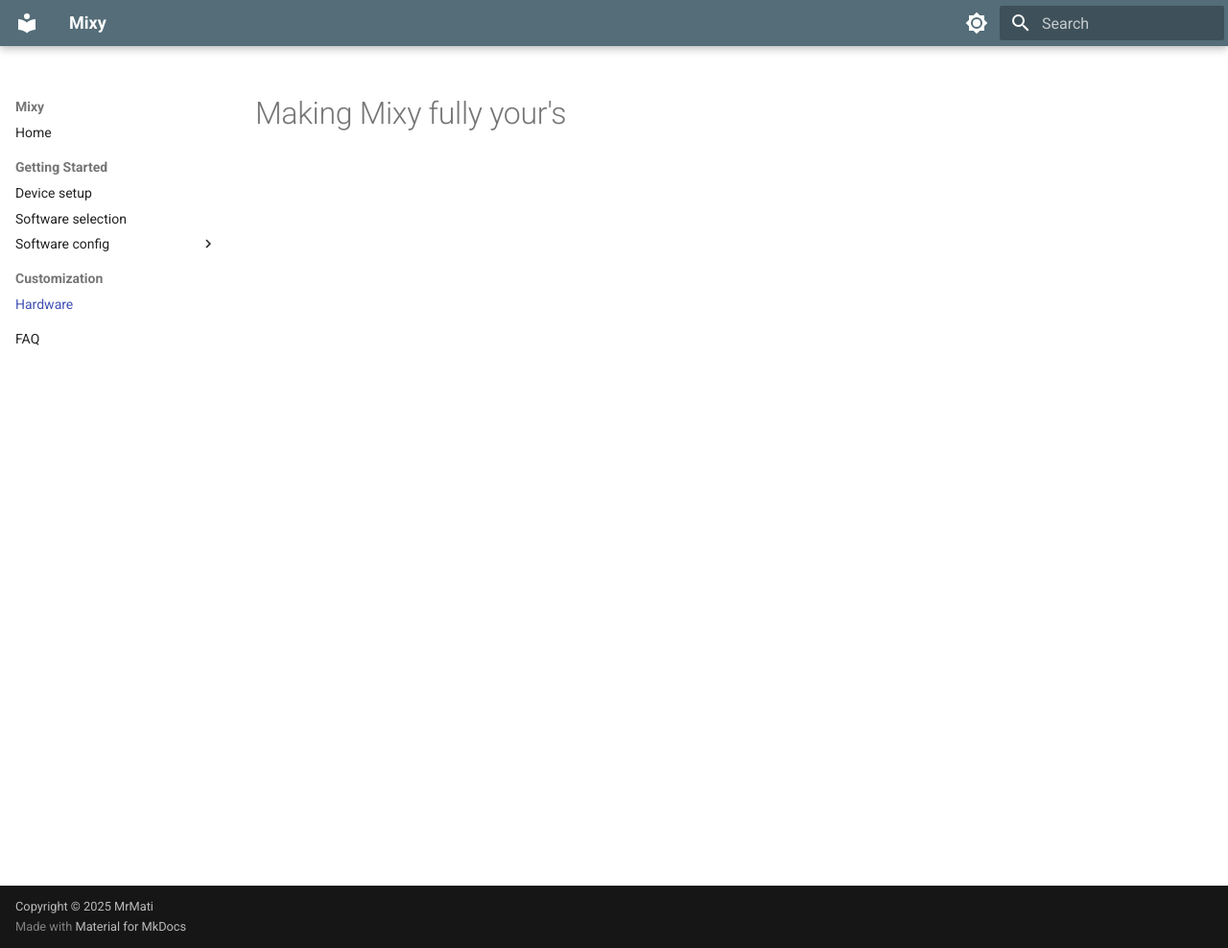
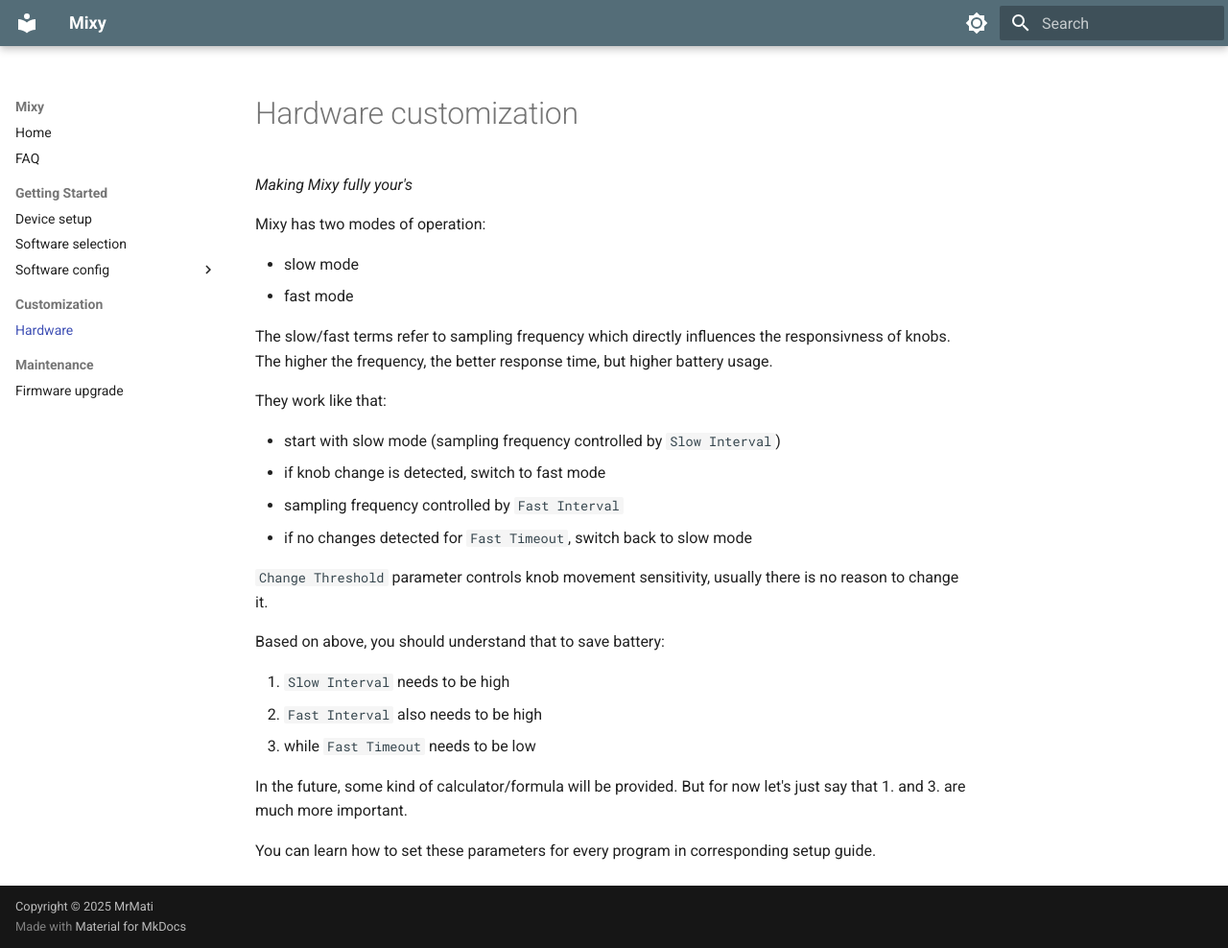
Before and after one commit to MixyLabs/docs, an MkDocs documentation site: the page built from docs/customization/hardware.md, in a window 1280 px wide and 988 px high. Shown: the whole window at 96% size. Built offline with MkDocs 1.6.1 and Material for MkDocs 9.7.7, drawn with Linux system fonts in a browser that asks for light colours.

Commit message:
Hardware setup stuff

```diff
--- a/docs/customization/hardware.md
+++ b/docs/customization/hardware.md
@@ -1 +1,31 @@
-# Making Mixy fully your's
+# Hardware customization
+
+*Making Mixy fully your's*
+
+
+Mixy has two modes of operation:
+
+ - slow mode
+ - fast mode
+
+ The slow/fast terms refer to sampling frequency which directly influences the responsivness of knobs.
+ The higher the frequency, the better response time, but higher battery usage.
+
+ They work like that:
+
+ - start with slow mode (sampling frequency controlled by `Slow Interval`)
+ - if knob change is detected, switch to fast mode
+ - sampling frequency controlled by `Fast Interval`
+ - if no changes detected for `Fast Timeout`, switch back to slow mode
+
+`Change Threshold` parameter controls knob movement sensitivity, usually there is no reason to change it.
+
+Based on above, you should understand that to save battery:
+
+1. `Slow Interval` needs to be high
+2. `Fast Interval` also needs to be high
+3. while `Fast Timeout` needs to be low
+
+In the future, some kind of calculator/formula will be provided. But for now let's just say that 1. and 3. are much more important.
+
+You can learn how to set these parameters for every program in corresponding setup guide.
--- a/mkdocs.yml
+++ b/mkdocs.yml
@@ -39,6 +39,7 @@ markdown_extensions:
 
 nav:
   - Home: README.md
+  - FAQ: FAQ.md
   - Getting Started:
       - Device setup: getting_started/device_setup.md
       - Software selection: getting_started/software_selection.md
@@ -47,7 +48,9 @@ nav:
           - Meej: getting_started/software_config/setup_meej.md
   - Customization:
     - Hardware: customization/hardware.md
-  - FAQ: FAQ.md
+  - Maintenance:
+    - Firmware upgrade: maintenance/firmware_upgrade.md
+
 
 
 extra_css:
```
Also changed, not shown: docs/README.md (+3 -5 lines), docs/getting_started/device_setup.md (+24 -0 lines), docs/getting_started/software_selection.md (+27 -0 lines).
